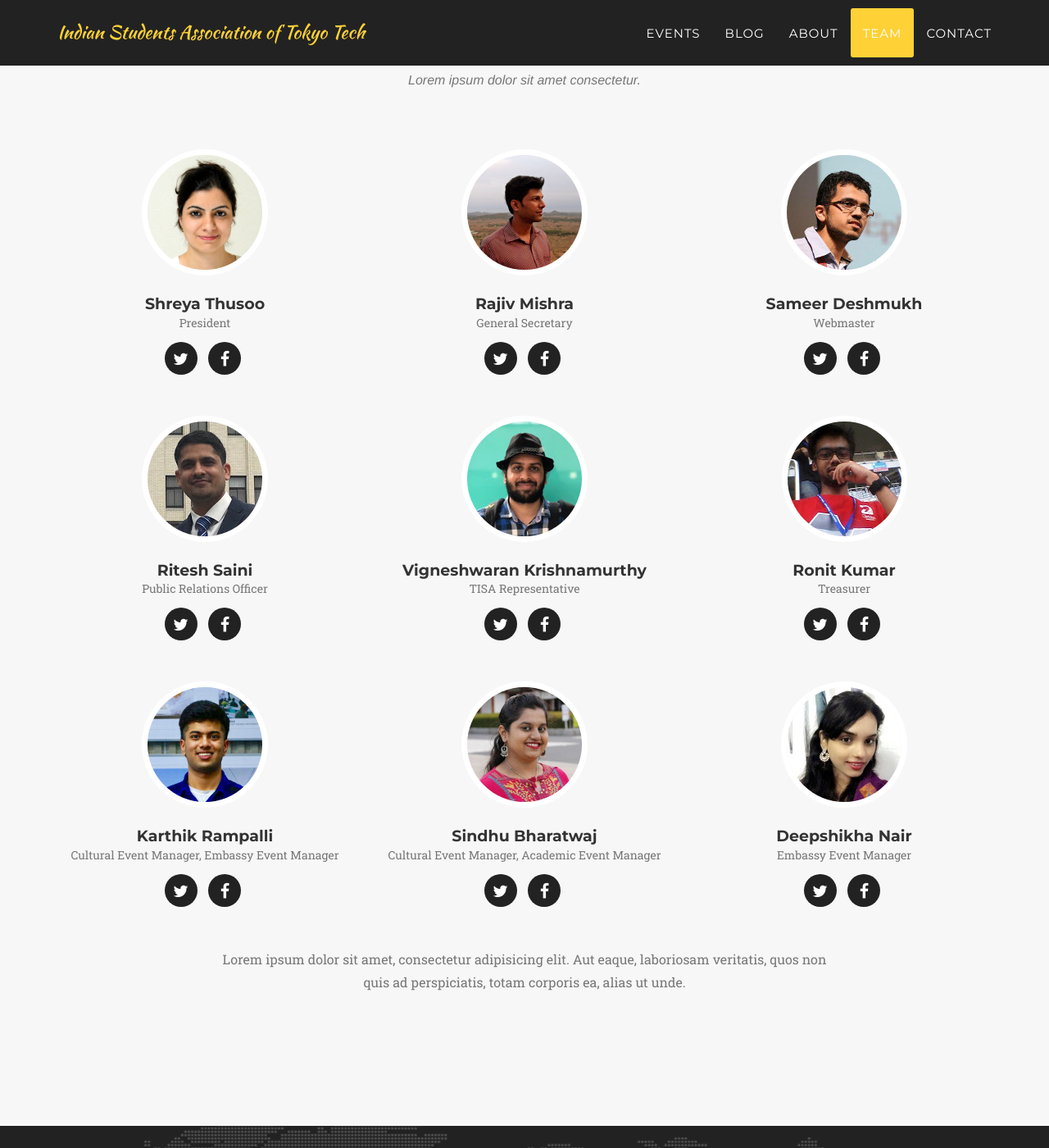
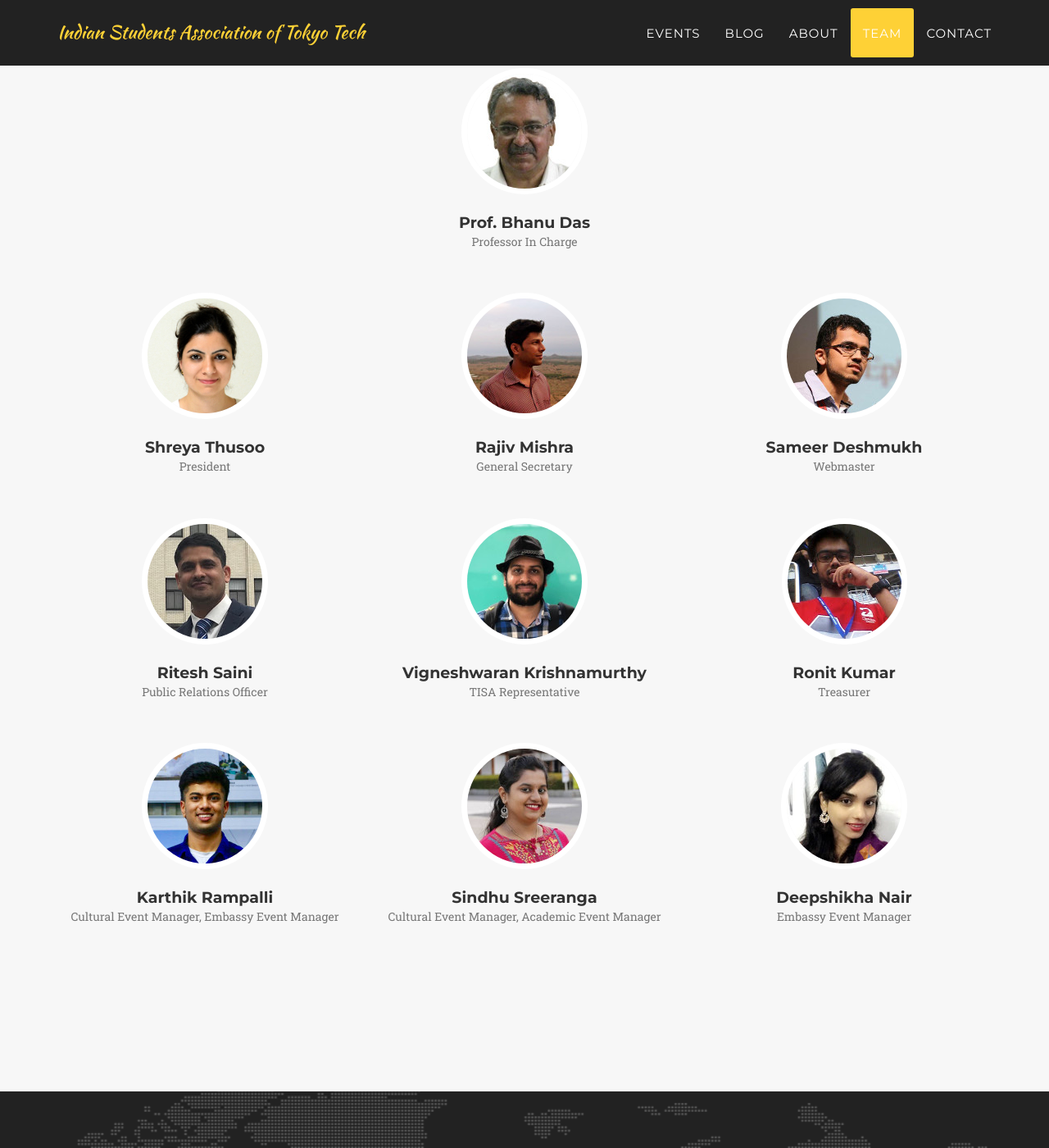
Before and after one commit to isatitech/isatitech.github.io, a Jekyll site: the page built from index.html, in a window 1280 px wide and 1400 px high, scrolled down 1851 px. Shown: the whole window at 82% size. Built offline with Jekyll 4.4.1, drawn with Linux system fonts in a browser that asks for light colours; some web fonts are replaced; part of the change alters nothing that is shown.

Commit message:
update bhanu sir photo and remove team social links

```diff
--- a/_config.yml
+++ b/_config.yml
@@ -3,7 +3,7 @@ baseurl:
 # Site settings
 title: Indian Students Association of Tokyo Tech
 email: isatitech@gmail.com
-description: "Tokyo Tech rockerzzzz :P"
+description: "Official website of the Indian Students Association of Tokyo Tech"
 
 
 # Team names, titles and social links
@@ -11,83 +11,38 @@ people:
 - name: Shreya Thusoo
   pic: shreya
   position: President
-  social:
-    - title: twitter
-      url: #
-    - title: facebook
-      url: #
 
 - name: Rajiv Mishra
   pic: rajiv
   position: General Secretary
-  social:
-    - title: twitter
-      url: #
-    - title: facebook
-      url: #
 
 - name: Sameer Deshmukh
   pic: sameer
   position: Webmaster
-  social:
-    - title: twitter
-      url: #
-    - title: facebook
-      url: #
 
 - name: Ritesh Saini
   pic: ritesh
   position: Public Relations Officer
-  social:
-    - title: twitter
-      url: #
-    - title: facebook
-      url: #
 
 - name: Vigneshwaran Krishnamurthy
   pic: vignesh
   position: TISA Representative
-  social:
-    - title: twitter
-      url: #
-    - title: facebook
-      url: #
 
 - name: Ronit Kumar
   pic: ronit
   position: Treasurer
-  social:
-    - title: twitter
-      url: #
-    - title: facebook
-      url: #
 
 - name: Karthik Rampalli
   pic: kartik
   position: Cultural Event Manager, Embassy Event Manager
-  social:
-    - title: twitter
-      url: #
-    - title: facebook
-      url: #
 
-- name: Sindhu Bharatwaj
+- name: Sindhu Sreeranga
   pic: sindhu
   position: Cultural Event Manager, Academic Event Manager
-  social:
-    - title: twitter
-      url: #
-    - title: facebook
-      url: #
 
 - name: Deepshikha Nair
   pic: deepshikha
   position: Embassy Event Manager
-  social:
-    - title: twitter
-      url: #
-    - title: facebook
-      url: #
 
 # Social networks usernames (many more available: google-plus, flickr, dribbble, pinterest, instagram, tumblr, linkedin, etc.)
 social:
--- a/_includes/team.html
+++ b/_includes/team.html
@@ -3,10 +3,20 @@
         <div class="container">
             <div class="row">
                 <div class="col-lg-12 text-center">
-                    <h2 class="section-heading">Our Amazing Team</h2>
-                    <h3 class="section-subheading text-muted">Lorem ipsum dolor sit amet consectetur.</h3>
+                    <h2 class="section-heading">Meet Our Amazing Team</h2>
                 </div>
             </div>
+
+            <div class="row">
+              <div class="col-lg-12 text-center">
+                <div class="team-member">
+                  <img src="img/team/bhanu_sir.jpg" class="img-responsive img-circle" alt="">
+                  <h4>Prof. Bhanu Das</h4>
+                  <p class="text-muted">Professor In Charge</p>
+                </div>
+              </div>
+            </div>
+
             <div class="row">
                 {% for member in site.people %}
                 <div class="col-sm-4">
@@ -14,24 +24,9 @@
                         <img src="img/team/{{ member.pic }}.jpg" class="img-responsive img-circle" alt="">
                         <h4>{{ member.name }}</h4>
                         <p class="text-muted">{{ member.position }}</p>
-                        <ul class="list-inline social-buttons">
-                            {% for network in member.social %}
-                            <li>
-                                <a href="{{ network.url }}">
-                                    <i class="fa fa-{{ network.title }}"></i>
-                                </a>
-                            </li>
-                            {% endfor %}
-
-                        </ul>
                     </div>
                 </div>
                 {% endfor %}
             </div>
-            <div class="row">
-                <div class="col-lg-8 col-lg-offset-2 text-center">
-                    <p class="large text-muted">Lorem ipsum dolor sit amet, consectetur adipisicing elit. Aut eaque, laboriosam veritatis, quos non quis ad perspiciatis, totam corporis ea, alias ut unde.</p>
-                </div>
-            </div>
         </div>
     </section>
```
Also changed, not shown: img/team/bhanu_sir.jpg.
